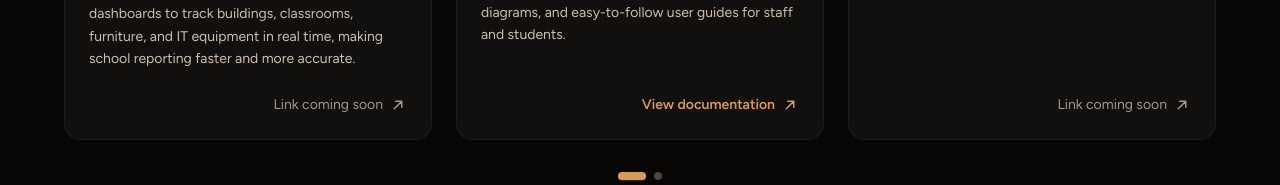
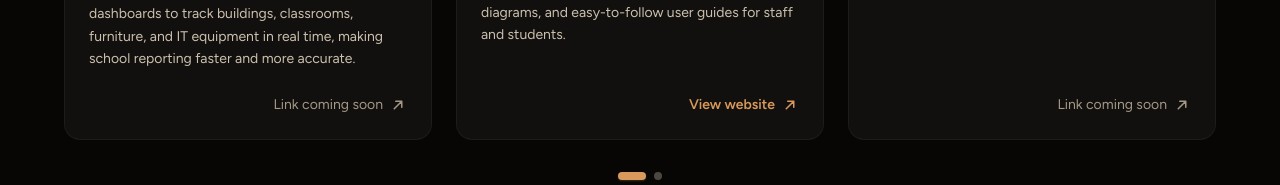
Before and after one commit to mielophile24/digital_portfolio, a React (Vite) app: page / in a window 1280 px wide. Shown: the part 2600-2785 px from the top of the page. Built offline with nearby package versions, Linux system fonts and the light colour scheme; no server answers.

Commit message:
Change printing project link label to View website

```diff
--- a/src/data/projects.js
+++ b/src/data/projects.js
@@ -26,7 +26,7 @@ export const PROJECTS = [
     role: 'Documentation',
     date: 'Dec. 2025',
     link: 'https://dreamy-pastelito-b5dfcb.netlify.app/',
-    linkLabel: 'View documentation',
+    linkLabel: 'View website',
     images: [printingProjectImg],
     about: 'A web-based system to organize student printing requests and track fees at the campus library. Created full technical documentation, workflow diagrams, and easy-to-follow user guides for staff and students.'
   },
```
